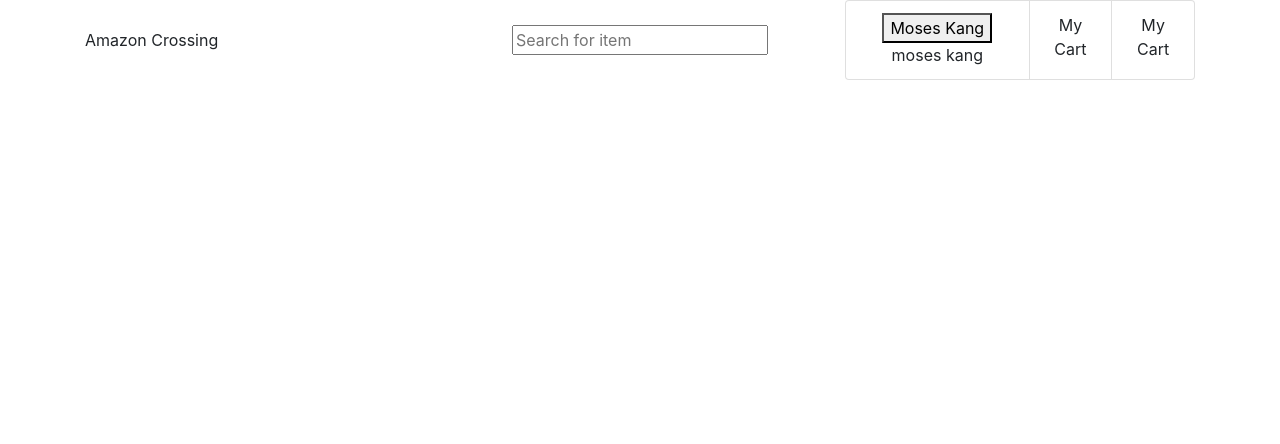
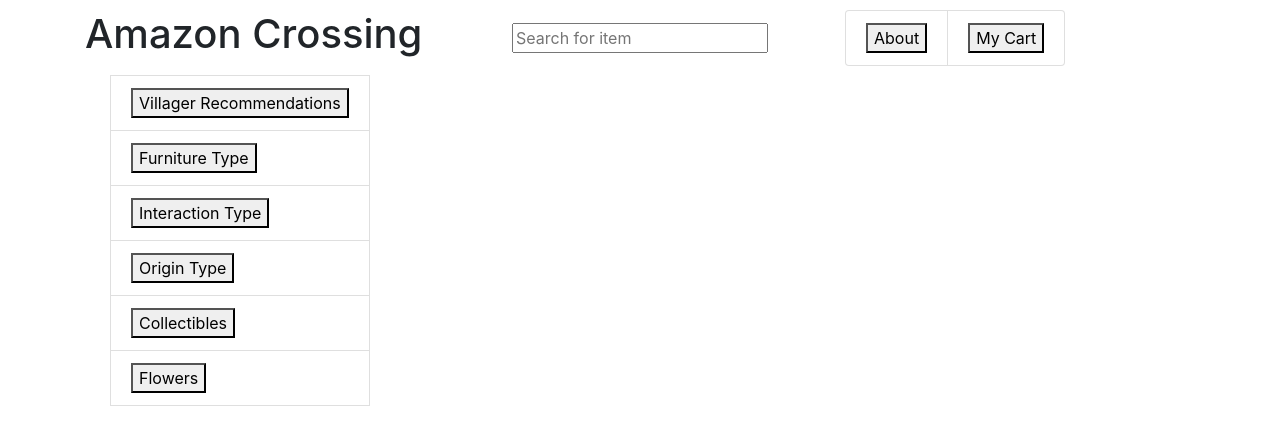
Before and after one commit to omargvlnc/CSE412-Final-project, a plain HTML site: page index.html in a window 1280 px wide. Drawn offline with nearby package versions, Linux system fonts and the light colour scheme.

Commit message:
finished homePage

```diff
--- a/index.html
+++ b/index.html
@@ -10,7 +10,7 @@
             <div class="container">
                 <div class="row align-items-center moses-50px-height">
                     <div class="col moses-align-left">
-                        Amazon Crossing
+                        <h1>Amazon Crossing</h1>
                     </div>
                     <div class="col moses-align-center">
                         <input type="text" placeholder="Search for item">
@@ -18,17 +18,35 @@
                     <div class="col moses-align-center">
                         <ul class="list-group list-group-horizontal">
                             <li class="list-group-item">
-                                <button type="button">Moses Kang</button>
-                                 moses kang
+                                <button type="button">About</button>
                             </li>
                             <li class="list-group-item">
-                                My Cart
-                            </li>
-                            <li class="list-group-item">
-                                My Cart
+                                <button type="button">My Cart</button>
                             </li>
                         </ul>
                     </div>
+                </div>
+                <div class="row align-items-center moses-50px-height">
+                    <ul>
+                        <li class="list-group-item">
+                            <button type="button">Villager Recommendations</button>
+                        </li>
+                        <li class="list-group-item">
+                            <button type="button">Furniture Type</button>
+                        </li>
+                        <li class="list-group-item">
+                            <button type="button">Interaction Type</button>
+                        </li>
+                        <li class="list-group-item">
+                            <button type="button">Origin Type</button>
+                        </li>
+                        <li class="list-group-item">
+                            <button type="button">Collectibles</button>
+                        </li>
+                        <li class="list-group-item">
+                            <button type="button">Flowers</button>
+                        </li>
+                    </ul>
                 </div>
             </div>
         </nav>
--- a/style.css
+++ b/style.css
@@ -17,3 +17,7 @@
 .moses-horizontal-list {
     display: inline;
 }
+
+.moses-vertical-list {
+    display: block;
+}
```
Also changed, not shown: homePage.html (added, +54 -0 lines).
